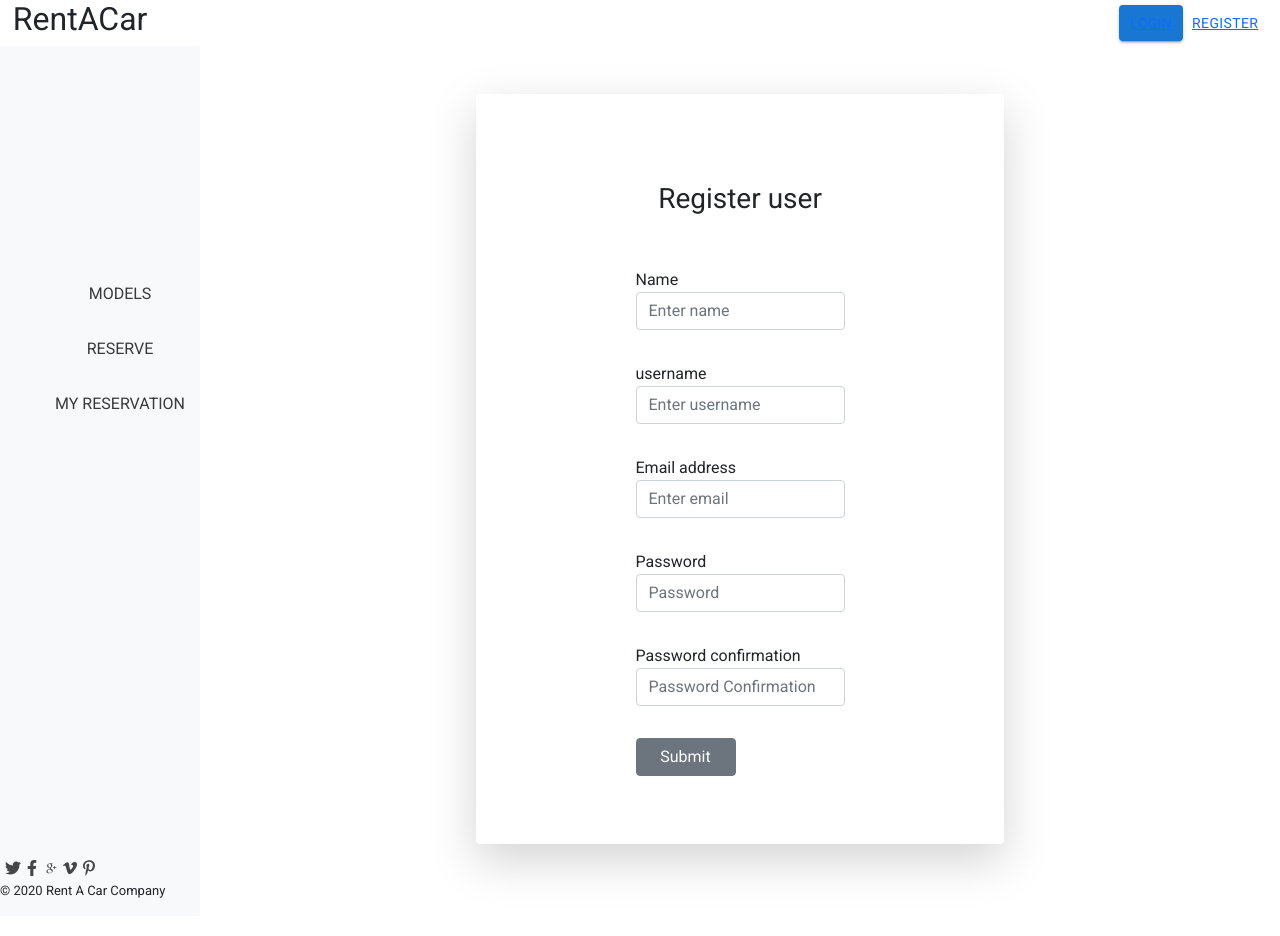
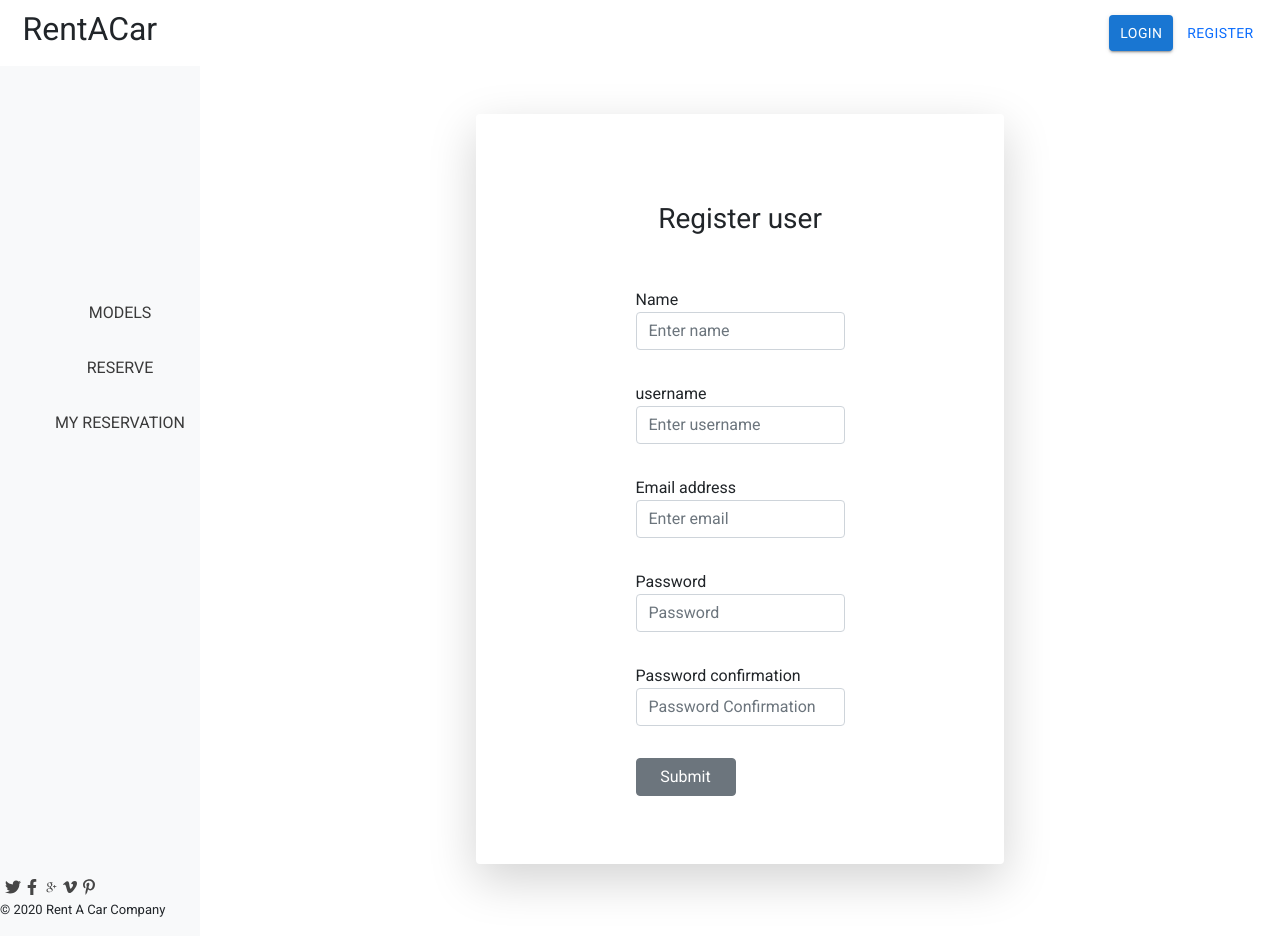
Before and after one commit to olaishola05/Rent-a-car-FE, a React (Create React App) app: page /sign_up in a window 1280 px wide. Built offline with nearby package versions, Linux system fonts and the light colour scheme.

Commit message:
Restyle the navbar buttons

```diff
--- a/src/components/navs/TopNav.js
+++ b/src/components/navs/TopNav.js
@@ -41,8 +41,8 @@ const TopNav = () => {
           </div>
         ) : (
           <>
-            <Button variant="contained"><NavLink to="/sign_in">Login</NavLink></Button>
-            <Button type="button"><NavLink to="/sign_up">Register</NavLink></Button>
+            <Button variant="contained"><NavLink to="/sign_in" className={styles.login}>Login</NavLink></Button>
+            <Button type="button"><NavLink to="/sign_up" className={styles.signup}>Register</NavLink></Button>
           </>
         )
       }
--- a/src/components/navs/TopNav.module.css
+++ b/src/components/navs/TopNav.module.css
@@ -4,13 +4,40 @@
   display: flex;
   align-items: center;
   justify-content: space-between;
+  padding: 0.3rem;
+}
+
+.topnav h2{
+  font-size: 2rem;
+  padding: 5px;
 }
 
 .auth {
   align-items: center;
   padding-right: 10px;
   display: flex;
-  gap: 10px;
+  gap: 15px;
+}
+
+a{
+  text-decoration: none;
+  font-weight: 500;
+}
+
+.login{
+  color: white;
+}
+
+.login:hover{
+  color: #f5f5f5;
+}
+
+.signup:hover{
+  background-color: #1565C0;
+  color: white;
+  padding: 6px;
+  border-radius: 5px;
+  box-shadow: #1565C0 0px 0px 5px;
 }
 
 .userInfo {
@@ -21,3 +48,22 @@
   padding-right: 10px;
   gap: 10px;
 }
+
+@media screen and (max-width: 768px) {
+  .topnav {
+    width: 100%;
+    align-items: center;
+    gap: 20px;
+  }
+
+  .auth {
+    align-items: center;
+    gap: 10px;
+  }
+
+  .userInfo {
+    flex-direction: column;
+    align-items: center;
+    justify-content: center;
+  }
+}
```
